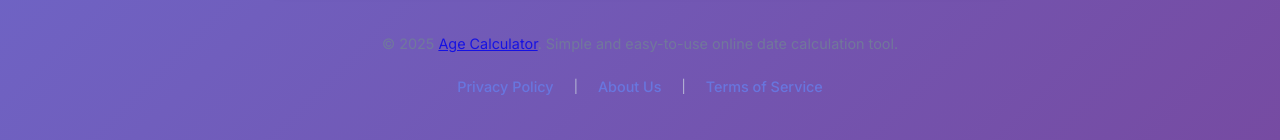
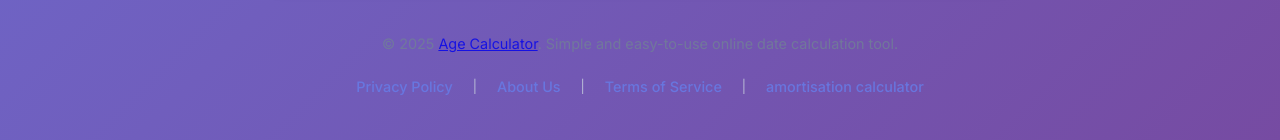
Before and after one commit to zedrickhang/agecalculater, a plain HTML site: page date-difference.html in a window 1280 px wide. Shown: the part 1650-1790 px from the top of the page. Drawn offline with Linux system fonts and the light colour scheme.

Commit message:
Add files via upload

```diff
--- a/date-difference.html
+++ b/date-difference.html
@@ -265,6 +265,8 @@
                     <a href="about-us.html" rel="nofollow" class="footer-link">About Us</a>
                     <span class="footer-separator">|</span>
                     <a href="terms-of-service.html" rel="nofollow" class="footer-link">Terms of Service</a>
+                    <span class="footer-separator">|</span>
+                    <a href="https://amortisationcalculator.com/"  class="footer-link">amortisation calculator</a>
                 </div>
             </div>
         </footer>
```
